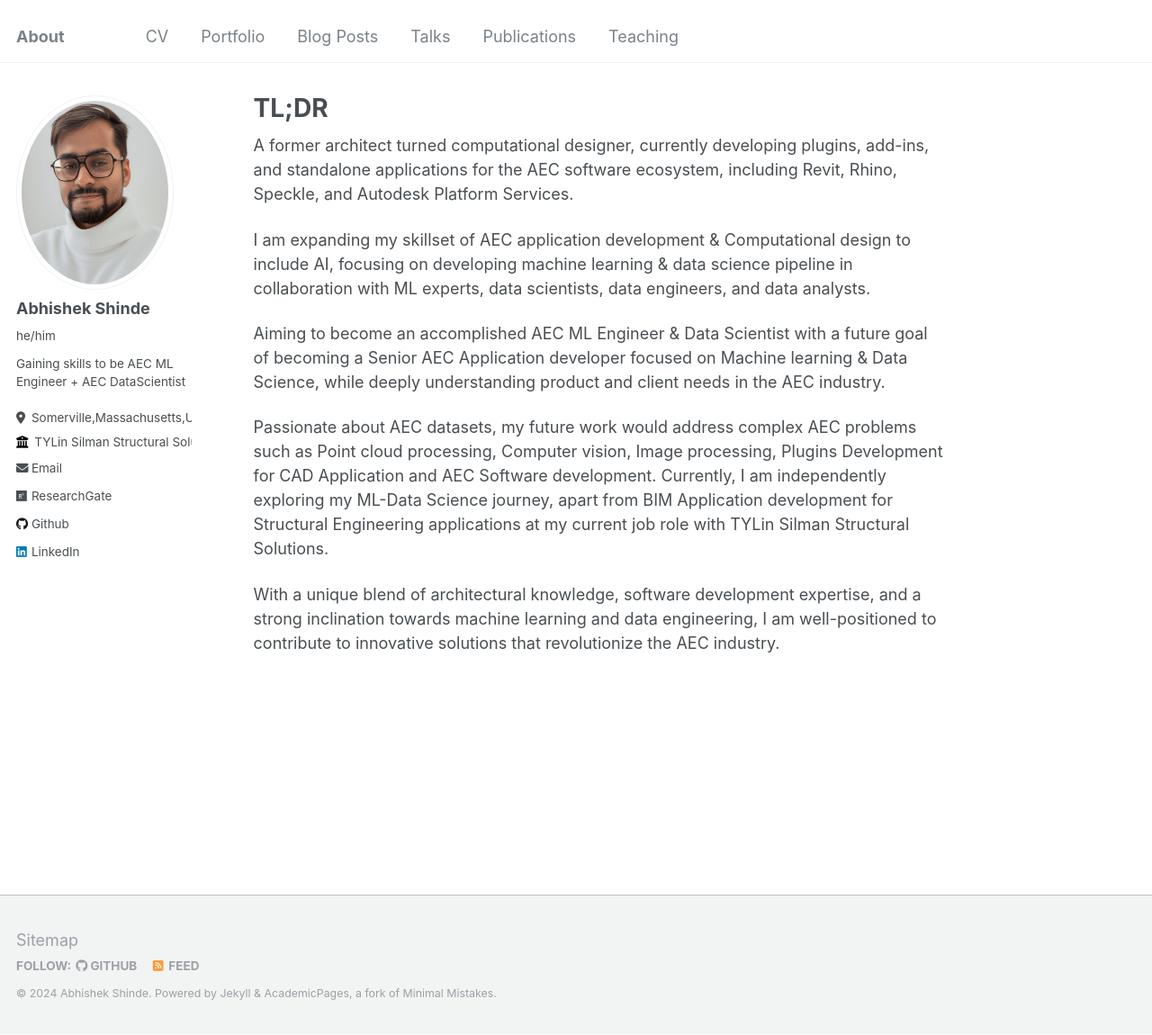
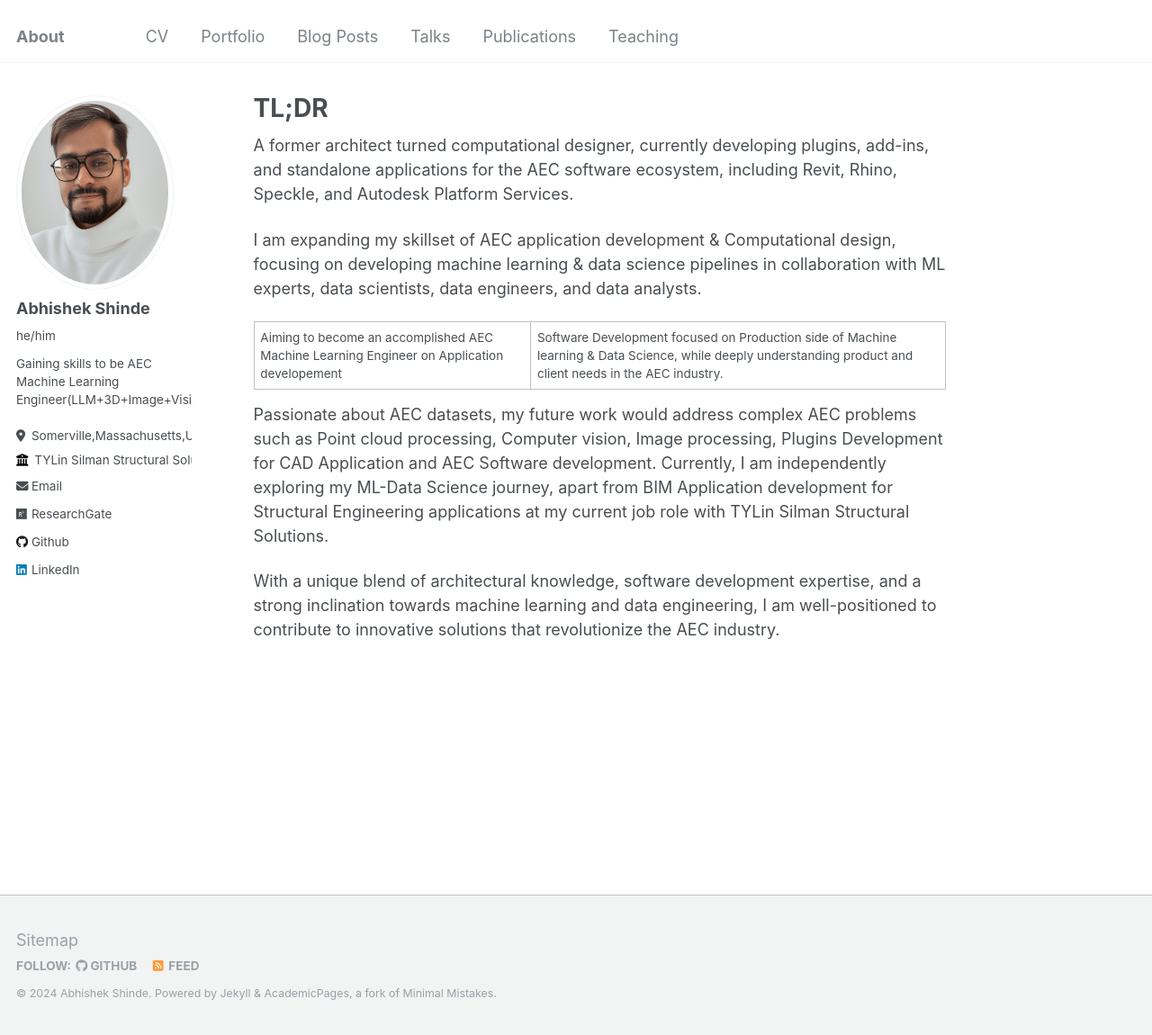
Before and after one commit to InquisitiveAS/InquisitiveAS.github.io, a Jekyll site: the page built from _pages/about.md, in a window 1280 px wide and 1150 px high. Shown: the whole window at 90% size. Built offline with Jekyll 4.4.1, drawn with Linux system fonts in a browser that asks for light colours.

Commit message:
Update Github IO

```diff
--- a/_config.yml
+++ b/_config.yml
@@ -24,7 +24,7 @@ author:
   avatar           : "headshot_Abhi_r.png"
   name             : "Abhishek Shinde"
   pronouns         :  he/him
-  bio              : "Gaining skills to be AEC ML Engineer + AEC DataScientist"
+  bio              : "Gaining skills to be AEC Machine Learning Engineer(LLM+3D+Image+Vision)"
   location         : "Somerville,Massachusetts,USA"
   employer         : "TYLin Silman Structural Solutions"
   uri              : # URL
--- a/_pages/about.md
+++ b/_pages/about.md
@@ -9,9 +9,9 @@ redirect_from:
 
 A former architect turned computational designer, currently developing plugins, add-ins, and standalone applications for the AEC software ecosystem, including Revit, Rhino, Speckle, and Autodesk Platform Services.
 
-I am expanding my skillset of AEC application development & Computational design to include AI, focusing on developing machine learning & data science pipeline in collaboration with ML experts, data scientists, data engineers, and data analysts.
+I am expanding my skillset of AEC application development & Computational design, focusing on developing machine learning & data science pipelines in collaboration with ML experts, data scientists, data engineers, and data analysts.
 
-Aiming to become an accomplished AEC ML Engineer & Data Scientist with a future goal of becoming a Senior AEC Application developer focused on Machine learning & Data Science, while deeply understanding product and client needs in the AEC industry.
+Aiming to become an accomplished AEC Machine Learning Engineer on Application developement|Software Development focused on Production side of Machine learning & Data Science, while deeply understanding product and client needs in the AEC industry.
 
 Passionate about AEC datasets, my future work would address complex AEC problems such as Point cloud processing, Computer vision, Image processing, Plugins Development for CAD Application and AEC Software development. Currently, I am independently exploring my ML-Data Science journey, apart from BIM Application development for Structural Engineering applications at my current job role with TYLin Silman Structural Solutions.
 
```
